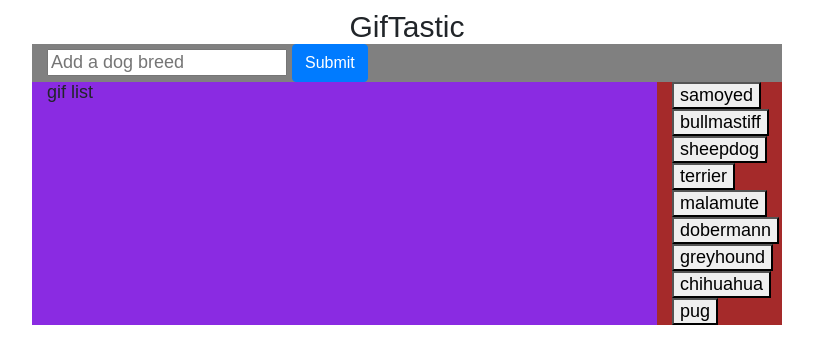
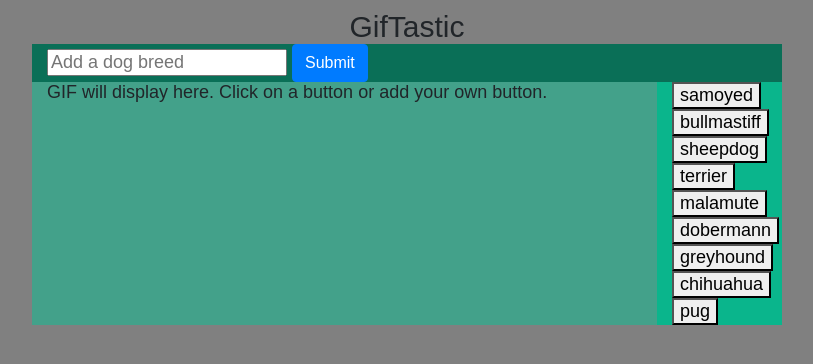
Before and after one commit to kchoi123/GifTastic, a plain HTML site: page index.html in a window 1280 px wide. Shown: the whole page, without its empty margins (233-1046 px from the left). Drawn offline with nearby package versions, Linux system fonts and the light colour scheme.

Commit message:
minor issues

```diff
--- a/assets/javascript/hw.js
+++ b/assets/javascript/hw.js
@@ -1,5 +1,5 @@
 // Waiting for entire windows to be ready
-$(document).ready(function () {
+// $(document).ready(function () {
 
     // Creating an array of dogs that a pre-populated for user
     var dogs = [
@@ -42,7 +42,7 @@ $(document).ready(function () {
 
         // Creating queryURL to be dynamically searched
         // Limit to 10 is set on the queryURL link at the very end
-        var queryURL = "http://api.giphy.com/v1/gifs/search?q=" + type + "&api_key=dc6zaTOxFJmzC&limit=10";
+        var queryURL = "https://api.giphy.com/v1/gifs/search?q=" + type + "&api_key=k6Uja7qOoPb0IxP4CrFv2IGnbSnJWYp3&limit=10&rating=g";
 
         // Setting up ajax call to retrieve JSON results from GIF
         $.ajax({
@@ -113,4 +113,4 @@ $(document).ready(function () {
     // Calling the function renderButtons to display the array as buttons
     renderButtons();
 
-});
+// });
--- a/assets/style/style.css
+++ b/assets/style/style.css
@@ -4,6 +4,7 @@ body {
     width: 750px;
     margin: 0 auto;
     font: 18px arial, sans-serif;
+    background-color: grey;
 }
 
 #header {
@@ -18,15 +19,15 @@ body {
 }
 
 #addMore {
-    background-color: grey;
+    background-color: #0A6F57;
 }
 
 #gif {
-    background-color: blueviolet;
+    background-color: #43A18A;
 }
 
 #buttons {
-    background-color: brown;
+    background-color: #0AB58C;
 }
 
 .dog-button {
--- a/index.html
+++ b/index.html
@@ -32,7 +32,7 @@
     <div class="row" id="mainContent">
       <!-- Gifs in this col -->
       <div class="col-10" id="gif">
-        gif list
+        GIF will display here. Click on a button or add your own button.
       </div>
       <!-- Buttons on this col -->
       <div class="col-2" id="buttons">
```
